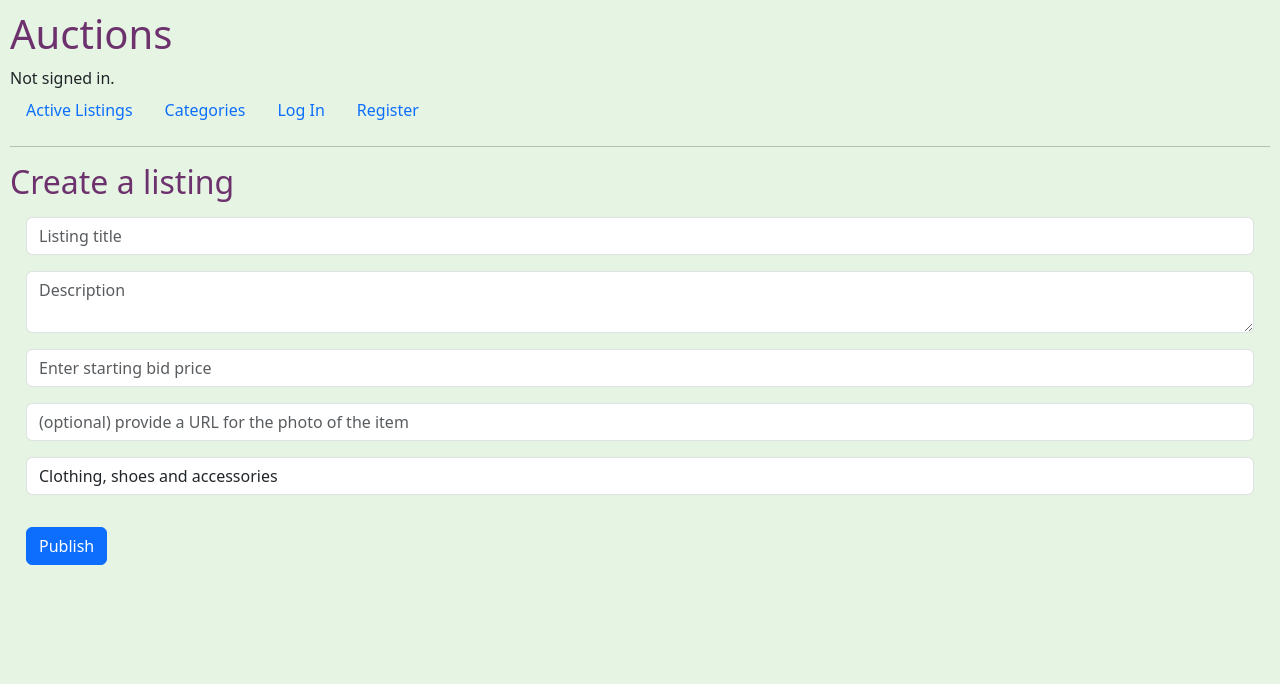
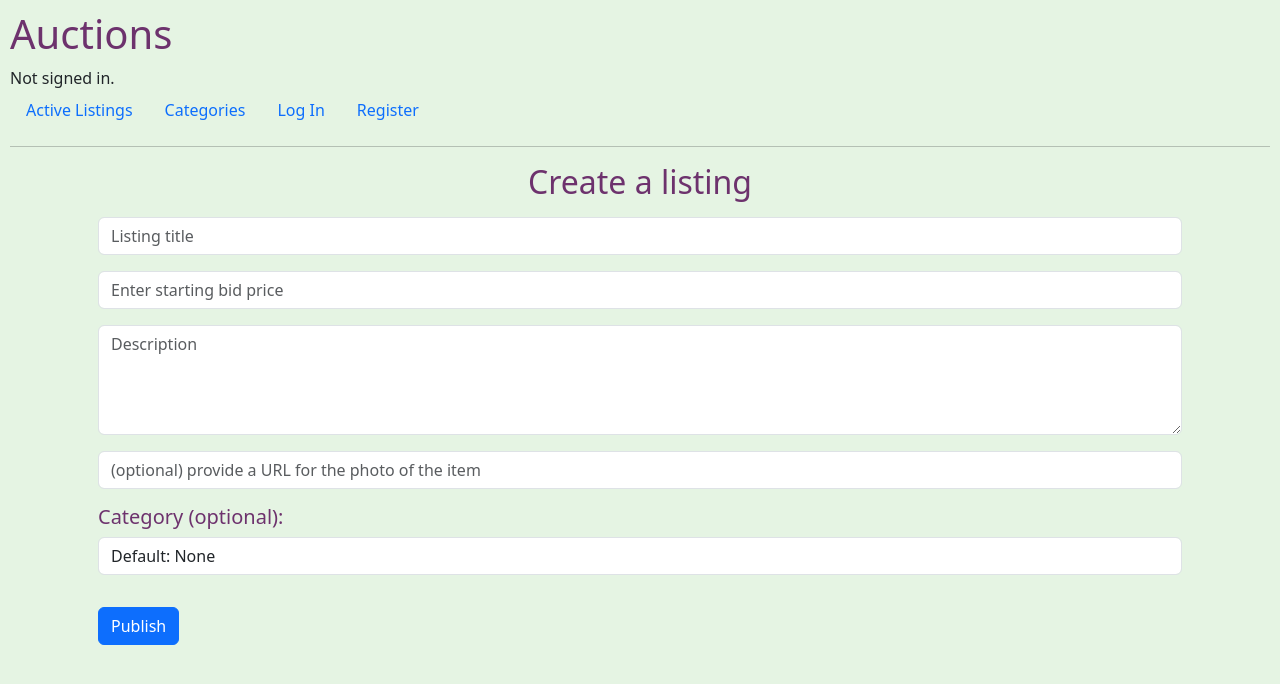
Before and after one commit to martex941/CS50W-Commerce, a Django app: template auctions/templates/auctions/create_listing.html in a window 1280 px wide. Shown: the top 684 px of the page. Run offline with Django 3.2, Linux system fonts and the light colour scheme; the template is opened without the code that fills it, so the values that code supplies are empty.

Commit message:
Styled login, register, fixed bugs for guest user.

```diff
--- a/auctions/static/auctions/styles.css
+++ b/auctions/static/auctions/styles.css
@@ -6,7 +6,6 @@
     --white: #ffffffff;
     --finn: #6d326dff;
 }
-
 
 html {
     background-color: var(--honeydew);
--- a/auctions/templates/auctions/categories_search.html
+++ b/auctions/templates/auctions/categories_search.html
@@ -4,7 +4,7 @@
     <h2 class="text-center">Active Listings</h2>
     <h2 class="text-center">Category: {{ category }}</h2>
     {% for listing in categories_search %}
-        <a href="{{ listing.name }}">
+        <a href="{% url 'listing_page' listing_title=listing.name %}">
             <div class="row">
                 <div class="col">
                     {% if listing.photo %}
--- a/auctions/templates/auctions/create_listing.html
+++ b/auctions/templates/auctions/create_listing.html
@@ -5,27 +5,36 @@
         .form-group, .btn {
             margin: 1rem;
         }
+
+        .row {
+            margin-top: 1rem;
+            display: flex;
+            justify-content: center;
+            border: none;
+            background-color: #e5f4e3ff;
+        }
     </style>
-
-    <h2>Create a listing</h2>
-
+    <div class="container">
+        <h2 class="text-center">Create a listing</h2>
 
         <form action="{% url 'create_listing' %}" method="post">
             {% csrf_token %}
-        <div class="form-group">
-            <input class="form-control" type="text" name="title" placeholder="Listing title">
+            <div class="form-group row">
+                <input class="form-control" type="text" name="title" required placeholder="Listing title">
             </div>
             <div class="form-group">
-            <textarea class="form-control" name="description" placeholder="Description"></textarea>
+                <input class="form-control" type="text" name="bid" required placeholder="Enter starting bid price">
             </div>
             <div class="form-group">
-            <input class="form-control" type="text" name="bid" placeholder="Enter starting bid price">
+                <textarea class="form-control" rows="4" cols="50" name="description" required placeholder="Description"></textarea>
             </div>
             <div class="form-group">
                 <input class="form-control" type="text" name="photo" placeholder="(optional) provide a URL for the photo of the item">
             </div>
             <div class="form-group">
+                <h5>Category (optional):</h5>
                 <select class="form-control" name="category">
+                    <option value="Unlisted">Default: None</option>
                     <option value="Clothing, shoes & accessories">Clothing, shoes and accessories</option>
                     <option value="Sporting Goods">Sporting Goods</option>
                     <option value="Home & Garden">Home & Garden</option>
@@ -41,6 +50,6 @@
             </div>
             <button class="btn btn-primary" type="submit">Publish</button>
         </form>
-
+    </div>
 
 {% endblock %}
--- a/auctions/templates/auctions/index.html
+++ b/auctions/templates/auctions/index.html
@@ -3,7 +3,7 @@
 {% block body %}
     <h2 class="text-center">Active Listings</h2>
     {% for listing in all_listings %}
-        <a href="{{ listing.name }}">
+        <a href="{% url 'listing_page' listing_title=listing.name %}">
             <div class="row">
                 <div class="col">
                     {% if listing.photo %}
--- a/auctions/templates/auctions/watchlist.html
+++ b/auctions/templates/auctions/watchlist.html
@@ -5,7 +5,7 @@
     <h1 class="text-center">WATCHLIST</h1>
 
     {% for listing in listings %}
-        <a href="{{ listing.watch_listing.name }}">
+        <a href="{% url 'listing_page' listing_title=listing.watch_listing.name %}">
             <div class="row">
                 <div class="col">
                     <img src="{{ listing.watch_listing.photo }}" alt="Auction listing photo">
```
Also changed, not shown: auctions/templates/auctions/listing_page.html (+5 -4 lines), auctions/templates/auctions/login.html (+11 -0 lines), auctions/templates/auctions/register.html (+11 -0 lines), auctions/views.py (+10 -8 lines), db.sqlite3. Lines whose indentation alone changed are shown as unchanged.
